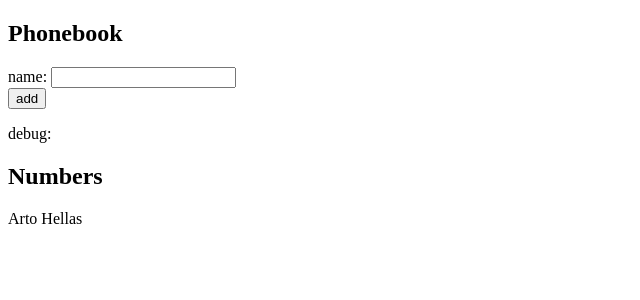
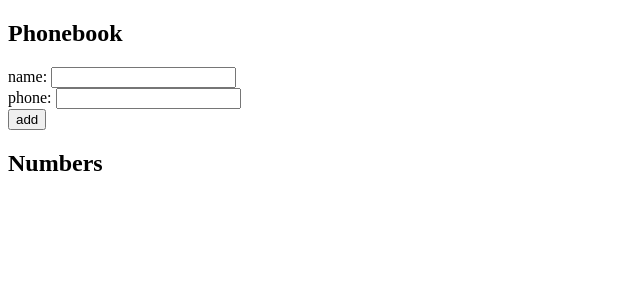
Before and after one commit to markh0rr/fullstackopen, a React (Vite) app in the folder part2/phonebook/: page / in a window 1280 px wide. Shown: the top 300 px of the page, without its empty margins (0-640 px from the left). Built offline with nearby package versions, Linux system fonts and the light colour scheme.

Commit message:
ex 2.8 done

```diff
--- a/part2/phonebook/src/App.jsx
+++ b/part2/phonebook/src/App.jsx
@@ -2,32 +2,37 @@ import { useState } from 'react'
 
 const Person = ({person}) => {
   return (
-    <p>{person.name}</p>
+    <p>{person.name} {person.phone}</p>
   )
 }
 
 const App = () => {
-  const [persons, setPersons] = useState([
-    { name: 'Arto Hellas' }
-  ])
+  const [persons, setPersons] = useState([])
   const [newName, setNewName] = useState('')
+  const [newPhoneNumber, setNewPhoneNumber] = useState('')
 
   const handleNameInputChange = (event) => {
     setNewName(event.target.value)
   }
 
+  const handlePhoneNumberInputChange = (event) => {
+    setNewPhoneNumber(event.target.value)
+  }
+
   const handleFormSubmit = (event) => {
     event.preventDefault()
 
-    if(newName !== "") {
+    if(newName !== "" && newPhoneNumber !== "") {
       if(persons.filter(person => person.name === newName).length > 0) {
         alert(`${newName} is already added to phonebook`)
       } else {
         const newPerson = {
-          name: newName
+          name: newName,
+          phone: newPhoneNumber
         }
         setPersons(persons.concat(newPerson))
         setNewName("")
+        setNewPhoneNumber("")
       }
     }
   }
@@ -40,10 +45,12 @@ const App = () => {
           name: <input value={newName} onChange={handleNameInputChange}/>
         </div>
         <div>
+          phone: <input value={newPhoneNumber} onChange={handlePhoneNumberInputChange}/>
+        </div>
+        <div>
           <button type="submit">add</button>
         </div>
       </form>
-      <p>debug: {newName}</p>
       <h2>Numbers</h2>
       {persons.map(person =>
         <Person key={person.name} person={person} />
```
